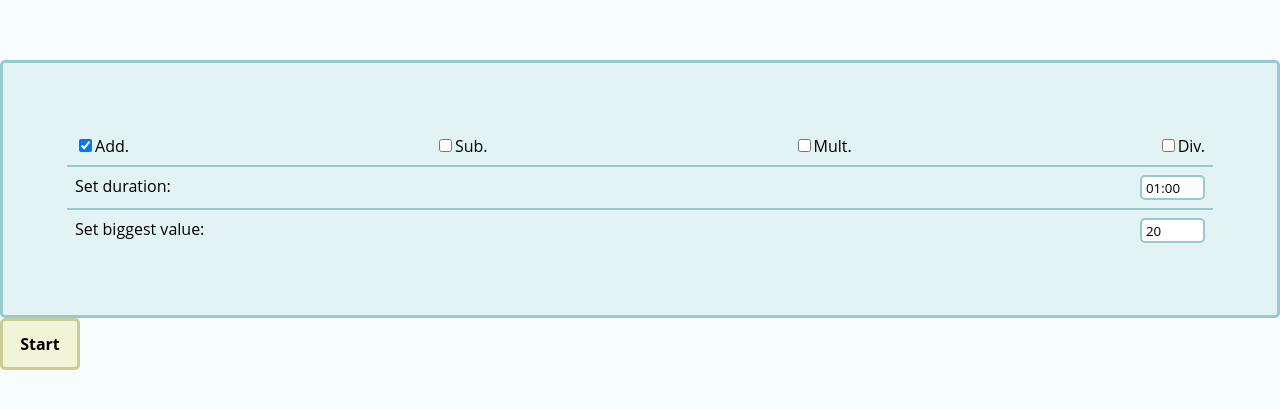
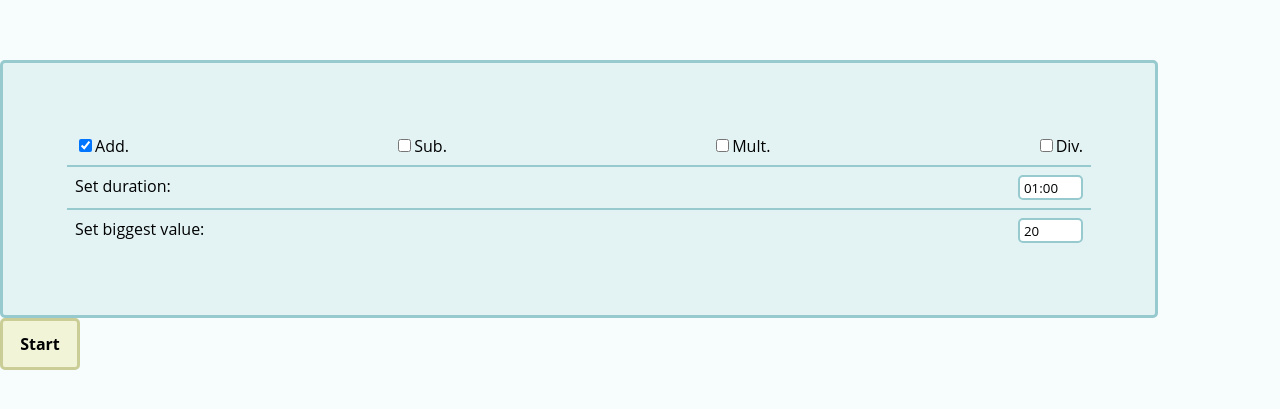
Before and after one commit to pablomartan/arithmetic, a React app: page / in a window 1280 px wide. Shown: the part 185-594 px from the top of the page. Built offline with nearby package versions, Linux system fonts and the light colour scheme.

Commit message:
feat: set Settings width to 80%

```diff
--- a/src/components/Settings.css
+++ b/src/components/Settings.css
@@ -2,7 +2,7 @@
   display: flex;
   flex-direction: column;
 
-  min-width: 80%;
+  width: 80%;
 
   border: 3px solid var(--dcyan);
   border-radius: 5px;
```
